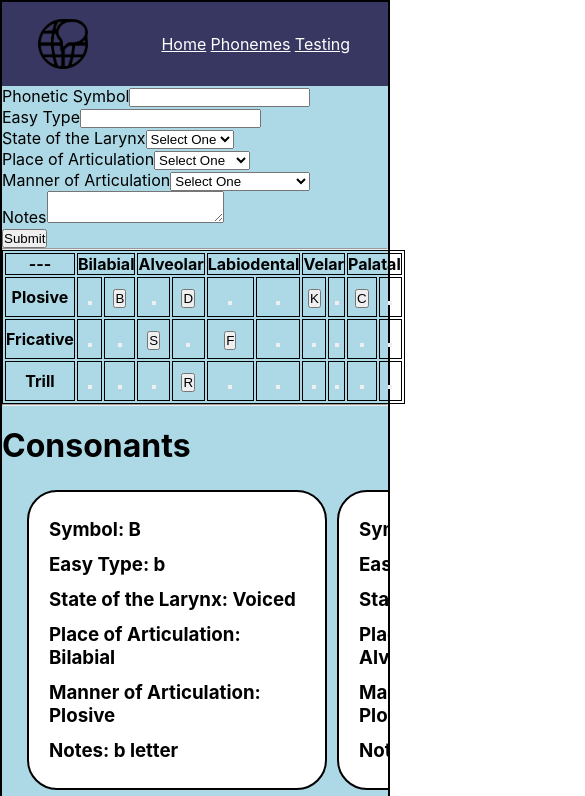
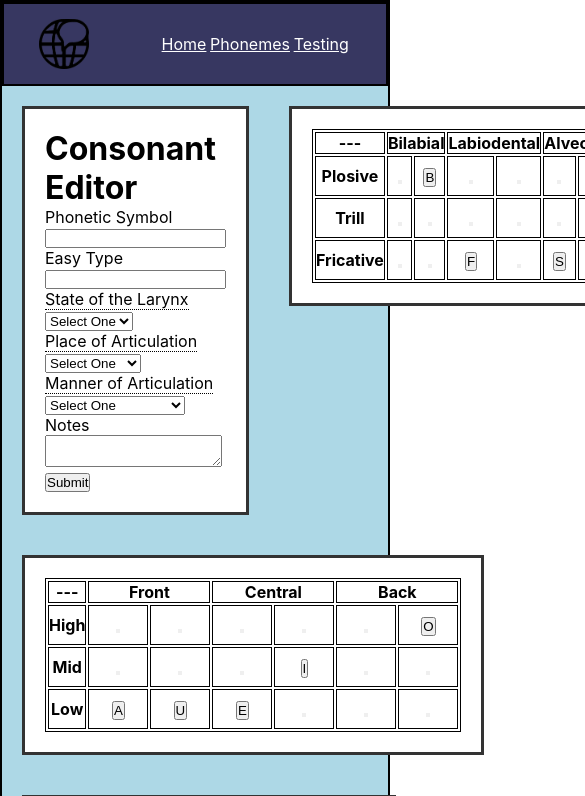
Before and after one commit to JRandAshley/reactlangapp, a React (Create React App) app: page /phonemes in a window 390 px wide. Shown: the top 796 px of the page, 585 px wide, since content can reach past the window. Built offline with nearby package versions, Linux system fonts and the light colour scheme.

Commit message:
fixed glitch where tables would not display phonemes that only differ by voice or rounding. Added ordering for standard table headers

```diff
--- a/src/App.js
+++ b/src/App.js
@@ -46,7 +46,10 @@ function App() {
 
 const Home = () => (
     <div>
-        <h1>Home Page</h1>
+        <h1>Language Tracker</h1>
+        <p>The purpose of this application is to aid
+            linguists and constructed language builders to be able to easily
+            record and reference sounds, words, grammer, and meaning.</p>
     </div>
 )
 
--- a/src/App.scss
+++ b/src/App.scss
@@ -2,12 +2,57 @@
   min-height: 100vh;
   display: flex;
   justify-content: left;
-  padding: 10px;
 }
 
 #light{
   background-color: lightblue;
   border: 2px solid black;
+}
+
+.flexbox-container {
+  display: flex;
+  flex-wrap: wrap;
+  flex-direction: column;
+  width: 100%;
+}
+
+.flexbox-row-container{
+  display: flex;
+  flex-direction: row;
+  align-items: flex-start;
+}
+
+.flexbox-item{
+  border: 3px solid #333;
+  background-color: white;
+  padding: 20px;
+  margin:20px;
+  align-items: flex-start;
+  max-width: 97%;
+}
+
+.tooltip {
+  position: relative;
+  display: inline-block;
+  border-bottom: 1px dotted black;
+}
+
+.tooltip .tooltiptext {
+  visibility: hidden;
+  width: 120px;
+  background-color: black;
+  color: #fff;
+  text-align: center;
+  border-radius: 6px;
+  padding: 5px 0;
+
+  /* Position the tooltip */
+  position: absolute;
+  z-index: 1;
+}
+
+.tooltip:hover .tooltiptext {
+  visibility: visible;
 }
 
 .float-container {
@@ -31,6 +76,7 @@
     padding: 20px;
     background: white;
     border: 2px solid black;
+    font-size: 13px;
   }
 }
 
@@ -41,6 +87,7 @@ nav{
   min-height: 10vh;
   background: rgb(55, 55, 97);
   color: white;
+  border: 2px solid black;
 }
 
 .nav-links{
@@ -59,7 +106,3 @@ nav{
 table, th, td {
   border: 1px solid black;
 }
-
-table {
-  width: 50%;
-}
--- a/src/Phoneme.js
+++ b/src/Phoneme.js
@@ -11,10 +11,9 @@ class Phoneme extends React.Component {
         this.sol = props.sol; //State of the Larynx
         this.poa = props.poa; //Place of Articulation
         this.moa = props.moa; //Manner of Articulation
-        this.height = props.height; //Height of the Tongue
+        this.height = props.height; //Height of the Tongue  Mid-Vowels are Lax
         this.backness = props.backness; //Backness of the Tongue
         this.rounding = props.rounding; //Roundness of the Lips
-        this.tenseness = props.tenseness; //Tenseness of the Tongue
     }
 
     render() {
@@ -41,8 +40,7 @@ class Phoneme extends React.Component {
                     notes={this.notes}
                     height={this.height}
                     backness={this.backness}
-                    rounding={this.rounding}
-                    tenseness={this.tenseness}/>
+                    rounding={this.rounding}/>
                 </div>
             );
         }
@@ -85,7 +83,6 @@ class Vowel extends Phoneme {
         this.height = props.height;
         this.backness = props.backness;
         this.rounding = props.rounding;
-        this.tenseness = props.tenseness;
     }
     render(){ //render vowel
         return(
@@ -95,7 +92,6 @@ class Vowel extends Phoneme {
                 <h3>Height of Tongue: {this.height}</h3>
                 <h3>Backness of Tongue: {this.backness}</h3>
                 <h3>Rounding of Lips: {this.rounding}</h3>
-                <h3>Tenseness of the Tongue: {this.tenseness}</h3>
                 <h3>Notes: {this.notes}</h3>
             </div>
         );
--- a/src/PhonemeManager.js
+++ b/src/PhonemeManager.js
@@ -5,7 +5,7 @@ import "./App.scss";
 function PhonemeManager() { //default phonemes for development
     const [phonemes, setPhonemes] = useState([
         {symbol: 'A', easyType: 'a', type: 'V', notes: 'It is a',
-        height:'low', backness:'front', rounding:'unrounded', tenseness:'lax'},
+        height:'Low', backness:'Front', rounding:'Unrounded'},
         {symbol: 'B', easyType: 'b', type: 'C', notes: 'b letter',
         sol: 'Voiced', poa: 'Bilabial', moa: 'Plosive'},
         {symbol: 'D', easyType: 'd', type: 'C', notes: '',
@@ -21,9 +21,13 @@ function PhonemeManager() { //default phonemes for development
         {symbol: 'C', easyType: 'c', type: 'C', notes: 'a c',
         sol: 'Unvoiced', poa: 'Palatal', moa: 'Plosive'},
         {symbol: 'I', easyType: 'i', type: 'V', notes: 'an I',
-        height:'mid', backness:'mid', rounding:'rounded', tenseness:'lax'},
+        height:'Mid', backness:'Central', rounding:'Rounded'},
         {symbol:'O', easyType:'o', type:'V', notes:'notes',
-        height:'high', backness:'back', rounding:'rounded', tenseness:'tense'}
+        height:'High', backness:'Back', rounding:'Rounded'},
+        {symbol: 'U', easyType: 'u', type: 'V', notes: 'It is a',
+        height:'Low', backness:'Front', rounding:'Rounded'},
+        {symbol: 'E', easyType: 'e', type: 'V', notes: 'It is a',
+        height:'Low', backness:'Central', rounding:'Unrounded'}
     ])
 
     const [formC, setFormC] = useState({//consonant form contents
@@ -31,24 +35,9 @@ function PhonemeManager() { //default phonemes for development
         sol: "Select One", poa: "Select One", moa: "Select One"
     })
 
-    const [errors, setErrors] = useState({
-        /*symbol: "", easyType: "", notes: "",
-        sol: "", poa: "", moa: ""*/
-    })
-
-    const updateConsonantForm = (d) => {
-        console.log(d)
-        //setCurrentConsonant(d)
-        setFormC(prevState => ({
-            ...prevState,
-            symbol: d.symbol,
-            easyType: d.easyType,
-            notes: d.notes,
-            sol: d.sol,
-            poa: d.poa,
-            moa: d.moa
-        }))
-        console.log(formC)
+    let errorsC = {
+        //symbol: "", easyType: "", sol: "", poa: "", moa: "",
+        //uniqueSymbol: "", uniqueEasyType: "", inUse: ""
     }
 
     const handleChange = (event) => {
@@ -66,38 +55,39 @@ function PhonemeManager() { //default phonemes for development
         const validatedErrors = validateInfo(formC)
         console.log(validatedErrors)
 
-        /*
-        function updateErrors(validatedErrors) {
-            return new Promise(resolve => {
-                setErrors(
-                    validatedErrors, () => resolve()
-                );
-            });
-        }
-        async function callUpdateErrors(){
-            await updateErrors(validatedErrors);
-        }
-        callUpdateErrors()
-        */
-
-        setErrors(//delayed due to being asyncronous
-            validatedErrors
-        )
+        errorsC = validatedErrors;
 
 
-        let errorsFound = Object.keys(errors).length === 0 && errors.constructor === Object
+        let errorsFound = !(Object.keys(errorsC).length === 0 && errorsC.constructor === Object)
 
-        console.log(errors)
+        console.log(errorsC)
 
-        errorsFound = true
+        //errorsFound = true
         console.log(errorsFound)
 
-        if(errorsFound){
+        if(!errorsFound){
             setPhonemes(prevState => ([
                 ...prevState,
                 formC
             ]))
         }
+
+        if (typeof errorsC.symbol != 'undefined'){document.getElementById("symbol").innerHTML = errorsC.symbol;}
+        else{document.getElementById("symbol").innerHTML = "";}
+        if (typeof errorsC.easyType != 'undefined'){document.getElementById("easyType").innerHTML = errorsC.easyType;}
+        else{document.getElementById("easyType").innerHTML = "";}
+        if (typeof errorsC.sol != 'undefined'){document.getElementById("sol").innerHTML = errorsC.sol;}
+        else{document.getElementById("sol").innerHTML = "";}
+        if (typeof errorsC.poa != 'undefined'){document.getElementById("poa").innerHTML = errorsC.poa;}
+        else{document.getElementById("poa").innerHTML = "";}
+        if (typeof errorsC.moa != 'undefined'){document.getElementById("moa").innerHTML = errorsC.moa;}
+        else{document.getElementById("moa").innerHTML = "";}
+        if (typeof errorsC.uniqueSymbol != 'undefined'){document.getElementById("uniqueSymbol").innerHTML = errorsC.uniqueSymbol;}
+        else{document.getElementById("uniqueSymbol").innerHTML = "";}
+        if (typeof errorsC.uniqueEasyType != 'undefined'){document.getElementById("uniqueEasyType").innerHTML = errorsC.uniqueEasyType;}
+        else{document.getElementById("uniqueEasyType").innerHTML = "";}
+        if (typeof errorsC.inUse != 'undefined'){document.getElementById("inUse").innerHTML = errorsC.inUse;}
+        else{document.getElementById("inUse").innerHTML = "";}
     }
 
     const validateInfo = (values) => {
@@ -133,21 +123,27 @@ function PhonemeManager() { //default phonemes for development
         return infoErrors;
     }
 
+    /////////////////////////////////////////////////////////////////
+
     //headers for consonants table
     const [headersPOA, setHeadersPOA] = useState([]);
     const [headersMOA, setHeadersMOA] = useState([]);
 
-    function getRowContent(moaToTest){// get consonant table row contents
-        //let row = [...new Set(Object.values(phonemes)
-        //    .filter(phoneme => phoneme.moa === moaToTest))]
+    //headers for vowel table
+    const [headersBackness, setHeadersBackness] = useState([]);
+    const [headersHeight, setHeadersHeight] = useState([]);
 
+    ///////////////////////////////////////////////////////////////
+
+    function getRowContentC(moaToTest){// get consonant table row contents
         let row = Object.values(phonemes)
             .filter(phoneme => phoneme.moa === moaToTest)
         return row;
     }
 
-    function addRowSpaces(rowPhonemes) {// add spacing to consonant table rows
-        let result = []
+    function addRowSpacesC(rowPhonemes) {// add spacing to consonant table rows
+        var result = [];
+        result.splice(0, result.length)
 
         headersPOA.forEach(element => { //check what phoneme to put in each column
             var foundUnvoiced = false; //no unvoiced phonemes fit in this column yet
@@ -156,14 +152,7 @@ function PhonemeManager() { //default phonemes for development
             for(var i = 0; i < rowPhonemes.length; i++) { //check if any of the phoneme in that row matches the column
                 if(rowPhonemes[i].poa === element) { //the phoneme has that poa
                     phonemesInColumn.push(rowPhonemes[i])
-                    rowPhonemes.splice(i, 1)
-
-                    /*
-                    result.push(rowPhonemes[i])
-                    rowPhonemes.splice(i, 1)
-                    found = true;
-                    break;
-                    */
+                    //rowPhonemes.splice(i, 1)
                 }
             }
             for(var i = 0; i < phonemesInColumn.length; i++){//check if unvoiced of unvoiced
@@ -191,10 +180,69 @@ function PhonemeManager() { //default phonemes for development
         return result;
     }
 
+
+
+    function getRowContentV(heightToTest){// get consonant table row contents
+        let row = Object.values(phonemes)
+            .filter(phoneme => phoneme.height === heightToTest)
+        return row;
+    }
+
+    function addRowSpacesV(rowPhonemes) {// add spacing to consonant table rows
+        let resultV = []
+
+        headersBackness.forEach(element => { //check what phoneme to put in each column
+            var foundUnrounded = false; //no unvoiced phonemes fit in this column yet
+            var foundRounded = false; //no voiced phonemes fit in this column yet
+            var phonemesInColumn = [] //both voiced and unvoiced phonemes in that column
+            for(var i = 0; i < rowPhonemes.length; i++) { //check if any of the phoneme in that row matches the column
+                if(rowPhonemes[i].backness === element) { //the phoneme has that poa
+                    phonemesInColumn.push(rowPhonemes[i])
+                    //rowPhonemes.splice(i, 1)
+                }
+            }
+
+            for(var i = 0; i < phonemesInColumn.length; i++){//check if unvoiced of unvoiced
+                if(phonemesInColumn[i].rounding === "Unrounded"){
+                    resultV.push(phonemesInColumn[i])
+                    phonemesInColumn.splice(i, 1)
+                    foundUnrounded = true
+                }
+            }
+
+            if(foundUnrounded === false){
+                resultV.push("")
+            }
+
+            for(var i = 0; i < phonemesInColumn.length; i++){//check if voiced of unvoiced
+                if(phonemesInColumn[i].rounding === "Rounded"){
+                    resultV.push(phonemesInColumn[i])
+                    phonemesInColumn.splice(i, 1)
+                    foundRounded = true
+                }
+            }
+
+            if(foundRounded === false){
+                resultV.push("")
+            }
+        });
+        return resultV;
+    }
+
+    //////////////////////////////////////////////////////////////////////////
+
     function getConsonantHeadersPOA() {//get unique POA
         let uniquePOA = [...new Set(Object.values(phonemes)
             .filter(phoneme => phoneme.type === "C")
             .map(phoneme => (phoneme.poa)))];
+
+            var order = ["Bilabial", "Labiodental", "Dental", "Alveolar",
+            "Postalveolar", "Retroflex", "Palatal", "Velar", "Uvular",
+            "Pharyngeal", "Glottal"];
+
+            uniquePOA.sort(function (a,b){
+                return order.indexOf(a) - order.indexOf(b)
+            });
 
         return uniquePOA;
     }
@@ -204,12 +252,47 @@ function PhonemeManager() { //default phonemes for development
             .filter(phoneme => phoneme.type === "C")
             .map(phoneme => (phoneme.moa)))];
 
+            var order = ["Plosive", "Nasal", "Trill", "Tap or Flap",
+            "Fricative", "Lateral fricative", "Approximant", "Lateral approximant"];
+
+            uniqueMOA.sort(function (a,b){
+                return order.indexOf(a) - order.indexOf(b)
+            });
+
         return uniqueMOA;
     }
 
-    useEffect(() => {
+    function getConsonantHeadersBackness() {//get unique Backness
+        let uniqueBackness = [...new Set(Object.values(phonemes)
+            .filter(phoneme => phoneme.type === "V")
+            .map(phoneme => (phoneme.backness)))];
 
-    }, [formC])
+            var order = ["Front", "Near-front", "Central", "Near-back",
+            "Back"];
+
+            uniqueBackness.sort(function (a,b){
+                return order.indexOf(a) - order.indexOf(b)
+            });
+
+        return uniqueBackness;
+    }
+
+    function getConsonantHeadersHeight() {//get unique Height
+        let uniqueHeight = [...new Set(Object.values(phonemes)
+            .filter(phoneme => phoneme.type === "V")
+            .map(phoneme => (phoneme.height)))];
+
+            var order = ["High", "Near-high", "High-mid", "Mid",
+            "Low-mid", "Low"];
+
+            uniqueHeight.sort(function (a,b){
+                return order.indexOf(a) - order.indexOf(b)
+            });
+
+        return uniqueHeight;
+    }
+
+    ////////////////////////////////////////////////////////////////////////
 
     useEffect(() => {//update consonant table headers when phonemes change
         const poaHeader = getConsonantHeadersPOA;
@@ -217,16 +300,21 @@ function PhonemeManager() { //default phonemes for development
 
         const moaHeader = getConsonantHeadersMOA;
         setHeadersMOA(moaHeader);
+
+        const backnessHeader = getConsonantHeadersBackness;
+        setHeadersBackness(backnessHeader);
+
+        const heightHeader = getConsonantHeadersHeight;
+        setHeadersHeight(heightHeader);
     }, [phonemes]);
 
     return (
-        <div> {/* The form to add consonants */}
-            {/*}
-            <ConsonantForm formCallback = {consonantFormCallback}
-            formData = {currentConsonant}/>
-            */}
+        <div class="flexbox-container"> {/* The form to add consonants */}
 
+            <div class="flexbox-row-container">
                 {/* The form to add consonants */}
+                <div class="flexbox-item">
+                    <h1>Consonant Editor</h1>
                     <form onSubmit={handleSubmit}>
                         <div>
                             <label>Phonetic Symbol</label>
@@ -236,7 +324,7 @@ function PhonemeManager() { //default phonemes for development
                                 onChange={handleChange}
                                 name="symbol"
                             />
-                    <p style={{color: 'red'}}>{errors.symbol}</p>
+                            <p id="symbol" style={{color: 'red'}}></p>
                         </div>
                         <div>
                             <label>Easy Type</label>
@@ -246,19 +334,26 @@ function PhonemeManager() { //default phonemes for development
                                 onChange={handleChange}
                                 name="easyType"
                             />
-                    <p style={{color: 'red'}}>{errors.easyType}</p>
+                            <p id="easyType" style={{color: 'red'}}></p>
                         </div>
                         <div>
-                    <label>State of the Larynx</label>
+                            <label class="tooltip">State of the Larynx
+                                <span class="tooltiptext">As the vocal folds vibrate, the resulting vibration produces a "buzzing" quality to the speech, called voice or voicing or pronunciation.
+                                </span>
+                            </label>
                             <select value={formC.sol} onChange={handleChange} name="sol">
                                 <option value="Select One">Select One</option>
                                 <option value="Voiced">Voiced</option>
                                 <option value="Unvoiced">Unvoiced</option>
                             </select>
-                    <p style={{color: 'red'}}>{errors.sol}</p>
+                            <p id="sol" style={{color: 'red'}}></p>
                         </div>
                         <div>
-                    <label>Place of Articulation</label>
+                            <label class="tooltip">Place of Articulation
+                                <span class="tooltiptext">The place of articulation is the point of contact where an obstruction occurs in the vocal tract.
+                                </span>
+                            </label>
+
                             <select value={formC.poa} onChange={handleChange} name="poa">
                                 <option value="Select One">Select One</option>
                                 <option value="Bilabial">Bilabial</option>
@@ -273,10 +368,13 @@ function PhonemeManager() { //default phonemes for development
                                 <option value="Pharyngeal">Pharyngeal</option>
                                 <option value="Glottal">Glottal</option>
                             </select>
-                    <p style={{color: 'red'}}>{errors.poa}</p>
+                            <p id="poa" style={{color: 'red'}}></p>
                         </div>
                         <div>
-                    <label>Manner of Articulation</label>
+                            <label class="tooltip">Manner of Articulation
+                                <span class="tooltiptext">The manner of articulation is the configuration and interaction of the articulators (speech organs such as the tongue, lips, and palate) when making a speech sound.
+                                </span>
+                            </label>
                             <select value={formC.moa} onChange={handleChange} name="moa">
                                 <option value="Select One">Select One</option>
                                 <option value="Plosive">Plosive</option>
@@ -288,7 +386,7 @@ function PhonemeManager() { //default phonemes for development
                                 <option value="Approximant">Approximant</option>
                                 <option value="Lateral approximant">Lateral approximant</option>
                             </select>
-                    <p style={{color: 'red'}}>{errors.moa}</p>
+                            <p id="moa" style={{color: 'red'}}></p>
                         </div>
                         <div>
                             <label>Notes</label>
@@ -298,16 +396,16 @@ function PhonemeManager() { //default phonemes for development
                                 name="notes"
                             />
                         </div>
-                <p style={{color: 'red'}}>{errors.uniqueSymbol}</p>
-                <p style={{color: 'red'}}>{errors.uniqueEasyType}</p>
-                <p style={{color: 'red'}}>{errors.inUse}</p>
+                        <p id="uniqueSymbol" style={{color: 'red'}}></p>
+                        <p id="uniqueEasyType" style={{color: 'red'}}></p>
+                        <p id="inUse" style={{color: 'red'}}></p>
                         <button type="submit">Submit</button>
                     </form>
+                </div>
 
-            <hr />
-            {/*
-            <IPAConsonants array = {phonemes}/>
-            */}
+
+
+                <div class="flexbox-item">
                     <table class="table"> {/* Consonant Table */}
                         <tr>
                             <th colSpan="2">---</th>
@@ -318,28 +416,40 @@ function PhonemeManager() { //default phonemes for development
                         {headersMOA.map(c => //headers for MOA
                         <tr>
                             <th colSpan="2">{c}</th>
-                    {addRowSpaces(getRowContent(c)).map(d => //row content with spaces
+                            {addRowSpacesC(getRowContentC(c)).map(d => //row content with spaces
+                                <td align= "center" key={d.symbol} width= "60px" height= "40px">
+                                    <button>{d.symbol}</button>
+                                </td>
+                                )}
+                        </tr>)}
+                    </table>
+                </div>
+            </div>
+
+            <div class="flexbox-row-container">
+                <div class="flexbox-item">
+                    <table class="table"> {/* Vowel Table */}
+                        <tr>
+                            <th colSpan="2">---</th>
+                            {headersBackness.map( e => //headers Backness
+                                <th colSpan="2">{e}</th>)}
+                        </tr>
+
+                        {headersHeight.map(c => //headers for Height
+                        <tr>
+                            <th colSpan="2">{c}</th>
+                            {addRowSpacesV(getRowContentV(c)).map(d => //row content with spaces
                                 <td align= "center" width= "60px" height= "40px">
                                     <button>{d.symbol}</button>
                                 </td>
-
                                 )}
-
-                        {/*
-                        (d.sol === "Voiced")
-                        ? <td align = "right">
-                        <button onClick={() => updateConsonantForm(d)}>{d.symbol}</button>
-                        </td>
-                        : <td align = "left">
-                            <button onClick={() => updateConsonantForm(d)}>{d.symbol}</button>
-                        </td>)}
-                        */}
                         </tr>)}
                     </table>
+                </div>
+            </div>
 
-
-
-            <hr /> {/* List of Consonants */}
+            <div class="flexbox-item">
+                {/* List of Consonants */}
                 <h1 class="header">Consonants</h1>
                 <div class="float-container">
                     {Object.values(phonemes).filter(phoneme => phoneme.type === "C").map(phoneme =>(
@@ -347,8 +457,10 @@ function PhonemeManager() { //default phonemes for development
                         sol={phoneme.sol} poa={phoneme.poa} moa={phoneme.moa}/>
                     ))}
                 </div>
+            </div>
 
-            <hr /> {/* List of Vowels */}
+            <div class="flexbox-item">
+                {/* List of Vowels */}
                 <h1 class="header">Vowels</h1>
                 <div class="float-container">
                     {Object.values(phonemes).filter(phoneme => phoneme.type === "V").map(phoneme =>(
@@ -357,6 +469,7 @@ function PhonemeManager() { //default phonemes for development
                     ))}
                 </div>
             </div>
+        </div>
     );
 }
 export default PhonemeManager;
```
Lines whose indentation alone changed are shown as unchanged.
